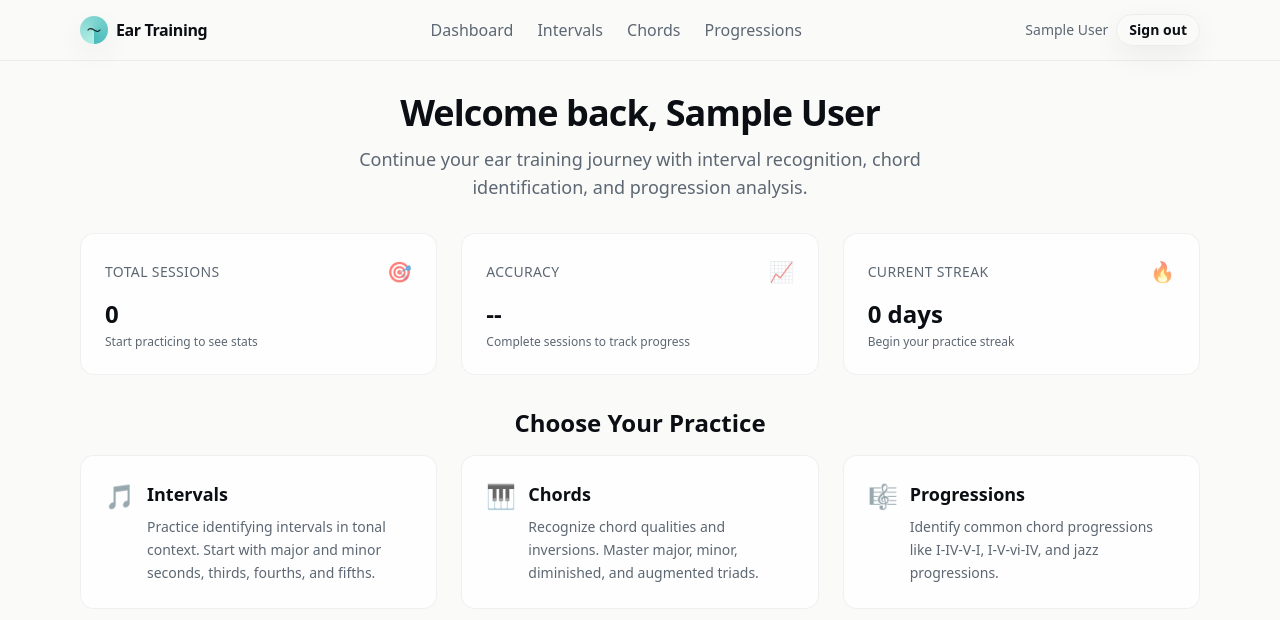
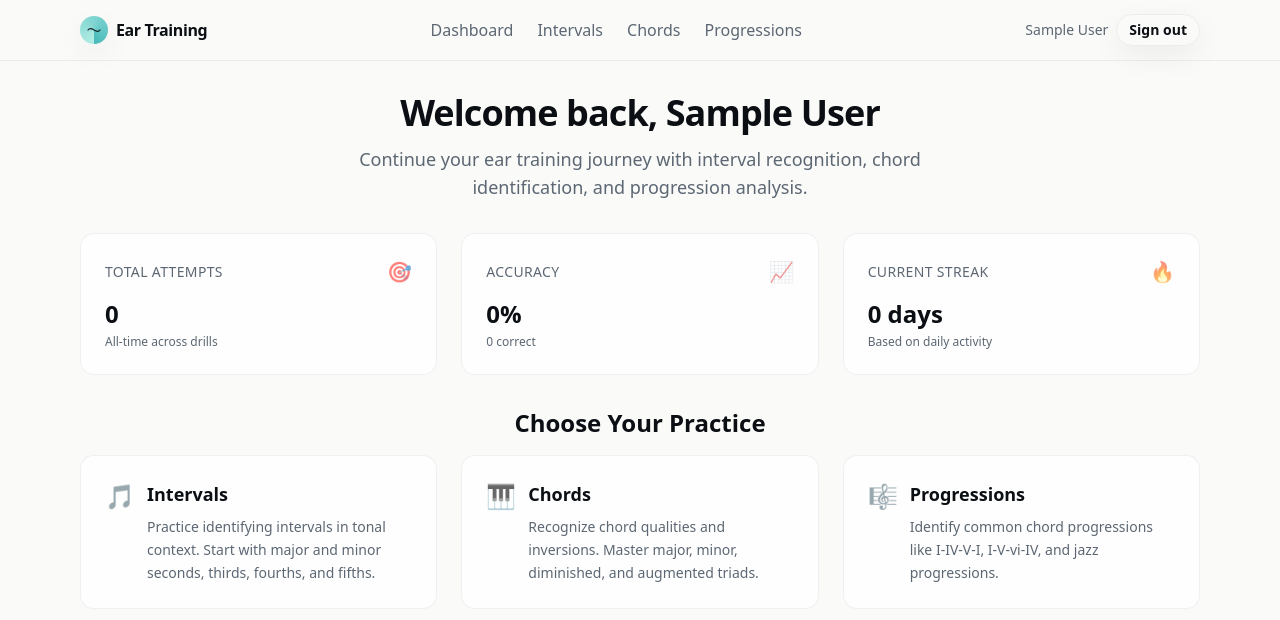
Before and after one commit to samarthum/ear_training, a Next.js app: page /dashboard in a window 1280 px wide. Shown: the top 620 px of the page. Built offline with nearby package versions, Linux system fonts and the light colour scheme; no server answers; the database is empty; sample sign-in values are in the browser's storage.

Commit message:
feat(stats): add stats API and dashboard wiring; ux: neutral 'Reveal answer' text and hide latency from UI

```diff
--- /dev/null
+++ b/src/app/api/stats/route.ts
@@ -0,0 +1,16 @@
+export const runtime = "nodejs";
+export const dynamic = "force-dynamic";
+
+import { NextResponse } from "next/server";
+import { auth } from "@/auth";
+import { getUserStats } from "@/lib/stats";
+
+export async function GET() {
+  const session = await auth();
+  if (!session?.user?.id) {
+    return NextResponse.json({ error: "Unauthorized" }, { status: 401 });
+  }
+
+  const stats = await getUserStats(session.user.id);
+  return NextResponse.json(stats);
+}
--- a/src/app/dashboard/page.tsx
+++ b/src/app/dashboard/page.tsx
@@ -3,10 +3,13 @@ import { redirect } from "next/navigation";
 import { AppLayout } from "@/components/app/AppLayout";
 import { PracticeCard } from "@/components/app/PracticeCard";
 import { StatsCard } from "@/components/app/StatsCard";
+import { getUserStats } from "@/lib/stats";
 
 export default async function DashboardPage() {
   const session = await auth();
   if (!session?.user) redirect("/sign-in");
+
+  const stats = await getUserStats(session.user.id as string);
 
   return (
     <AppLayout>
@@ -24,21 +27,21 @@ export default async function DashboardPage() {
         {/* Stats overview */}
         <div className="grid grid-cols-1 md:grid-cols-3 gap-6">
           <StatsCard
-            title="Total Sessions"
-            value="0"
-            subtitle="Start practicing to see stats"
+            title="Total Attempts"
+            value={stats.totals.totalAttempts}
+            subtitle="All-time across drills"
             icon="🎯"
           />
           <StatsCard
             title="Accuracy"
-            value="--"
-            subtitle="Complete sessions to track progress"
+            value={`${stats.totals.accuracy}%`}
+            subtitle={`${stats.totals.correctAttempts} correct`}
             icon="📈"
           />
           <StatsCard
             title="Current Streak"
-            value="0 days"
-            subtitle="Begin your practice streak"
+            value={`${stats.totals.streakDays} day${stats.totals.streakDays === 1 ? '' : 's'}`}
+            subtitle="Based on daily activity"
             icon="🔥"
           />
         </div>
--- a/src/components/practice/IntervalsPracticeClient.tsx
+++ b/src/components/practice/IntervalsPracticeClient.tsx
@@ -20,7 +20,6 @@ export default function IntervalsPracticeClient({ drillId }: { drillId: string }
   const [plannedQuestions, setPlannedQuestions] = useState<number>(10);
   const [completed, setCompleted] = useState<number>(0);
   const [correctCount, setCorrectCount] = useState<number>(0);
-  const [totalLatencyMs, setTotalLatencyMs] = useState<number>(0);
   const sessionDone = plannedQuestions > 0 && completed >= plannedQuestions;
 
   useEffect(() => {
@@ -32,7 +31,6 @@ export default function IntervalsPracticeClient({ drillId }: { drillId: string }
   const resetSession = () => {
     setCompleted(0);
     setCorrectCount(0);
-    setTotalLatencyMs(0);
     setFeedback(null);
     startedAtRef.current = null;
   };
@@ -85,7 +83,6 @@ export default function IntervalsPracticeClient({ drillId }: { drillId: string }
       if (correct) {
         setCorrectCount((c) => c + 1);
         setCompleted((n) => n + 1);
-        setTotalLatencyMs((t) => t + latencyMs);
       }
       await fetch("/api/attempts", {
         method: "POST",
@@ -132,10 +129,9 @@ export default function IntervalsPracticeClient({ drillId }: { drillId: string }
     }
 
     setCompleted((n) => n + 1);
-    setTotalLatencyMs((t) => t + latencyMs);
 
     const correctLabel = INTERVAL_CHOICES.find((c) => c.value === pending.interval)?.label || pending.interval;
-    setFeedback(`⏭️ Skipped. Answer: ${correctLabel}`);
+    setFeedback(`Answer: ${correctLabel}`);
     setTimeout(() => {
       setFeedback(null);
       if (completed + 1 < plannedQuestions) {
@@ -165,7 +161,6 @@ export default function IntervalsPracticeClient({ drillId }: { drillId: string }
   };
 
   const accuracy = completed > 0 ? Math.round((correctCount / completed) * 100) : 0;
-  const avgLatency = completed > 0 ? Math.round(totalLatencyMs / completed) : 0;
 
   return (
     <PracticeInterface
@@ -209,7 +204,7 @@ export default function IntervalsPracticeClient({ drillId }: { drillId: string }
       {/* Prompt controls */}
       <div className="flex items-center justify-end mb-2">
         <Button variant="secondary" disabled={!pending || isPlaying || sessionDone} onClick={giveUp}>
-          Give up · Show answer
+          Reveal answer
         </Button>
       </div>
 
@@ -219,7 +214,6 @@ export default function IntervalsPracticeClient({ drillId }: { drillId: string }
           <div className="flex flex-wrap items-center justify-between gap-3">
             <div className="text-sm">Session complete</div>
             <div className="text-sm">Score: {correctCount} / {plannedQuestions} ({accuracy}%)</div>
-            <div className="text-sm">Avg latency: {avgLatency} ms</div>
             <Button variant="brand" onClick={startPractice}>Start new session</Button>
           </div>
         </div>
--- /dev/null
+++ b/src/lib/stats.ts
@@ -0,0 +1,95 @@
+import { prisma } from "@/lib/db/prisma";
+
+type HeatEntry = { seen: number; miss: number };
+type HeatMap = Record<string, HeatEntry>;
+
+function toYMD(date: Date): string {
+  const y = date.getFullYear();
+  const m = String(date.getMonth() + 1).padStart(2, "0");
+  const d = String(date.getDate()).padStart(2, "0");
+  return `${y}-${m}-${d}`;
+}
+
+function asHeatMap(json: unknown): HeatMap {
+  if (!json || typeof json !== "object") return {};
+  const obj = json as Record<string, unknown>;
+  const out: HeatMap = {};
+  for (const [key, value] of Object.entries(obj)) {
+    if (value && typeof value === "object") {
+      const v = value as Record<string, unknown>;
+      const seen = typeof v.seen === "number" ? v.seen : 0;
+      const miss = typeof v.miss === "number" ? v.miss : 0;
+      out[key] = { seen, miss };
+    }
+  }
+  return out;
+}
+
+export interface UserStats {
+  totals: {
+    totalAttempts: number;
+    correctAttempts: number;
+    accuracy: number;
+    streakDays: number;
+  };
+  intervalHeat: HeatMap;
+  chordHeat: HeatMap;
+  topMissedIntervals: Array<{ key: string; seen: number; miss: number; rate: number }>;
+  last7: Array<{ date: string; total: number; correct: number }>;
+}
+
+export async function getUserStats(userId: string): Promise<UserStats> {
+  // Totals and heat from UserStat
+  const stat = await prisma.userStat.findUnique({ where: { userId } });
+  const totalAttempts = stat?.totalAttempts ?? 0;
+  const correctAttempts = stat?.correctAttempts ?? 0;
+  const streakDays = stat?.streakDays ?? 0;
+  const accuracy = totalAttempts > 0 ? Math.round((correctAttempts / totalAttempts) * 100) : 0;
+
+  const intervalHeat = asHeatMap(stat?.intervalHeat);
+  const chordHeat = asHeatMap(stat?.chordHeat);
+
+  // Top missed intervals by miss rate (then by miss count)
+  const topMissedIntervals = Object.entries(intervalHeat)
+    .map(([key, val]) => ({ key, seen: val.seen, miss: val.miss, rate: val.seen > 0 ? val.miss / val.seen : 0 }))
+    .filter((x) => x.seen >= 3) // require some support to avoid noise
+    .sort((a, b) => (b.rate - a.rate) || (b.miss - a.miss))
+    .slice(0, 3);
+
+  // Last 7 days buckets
+  const now = new Date();
+  const start = new Date(now);
+  start.setHours(0, 0, 0, 0);
+  start.setDate(start.getDate() - 6); // inclusive 7-day window
+
+  const attempts = await prisma.attempt.findMany({
+    where: { userId, createdAt: { gte: start } },
+    select: { createdAt: true, isCorrect: true },
+  });
+
+  const buckets: Record<string, { total: number; correct: number }> = {};
+  for (let i = 0; i < 7; i++) {
+    const d = new Date(start);
+    d.setDate(start.getDate() + i);
+    buckets[toYMD(d)] = { total: 0, correct: 0 };
+  }
+
+  for (const a of attempts) {
+    const key = toYMD(a.createdAt);
+    const b = buckets[key] ?? (buckets[key] = { total: 0, correct: 0 });
+    b.total += 1;
+    if (a.isCorrect) b.correct += 1;
+  }
+
+  const last7 = Object.entries(buckets)
+    .sort(([d1], [d2]) => (d1 < d2 ? -1 : 1))
+    .map(([date, { total, correct }]) => ({ date, total, correct }));
+
+  return {
+    totals: { totalAttempts, correctAttempts, accuracy, streakDays },
+    intervalHeat,
+    chordHeat,
+    topMissedIntervals,
+    last7,
+  };
+}
```
